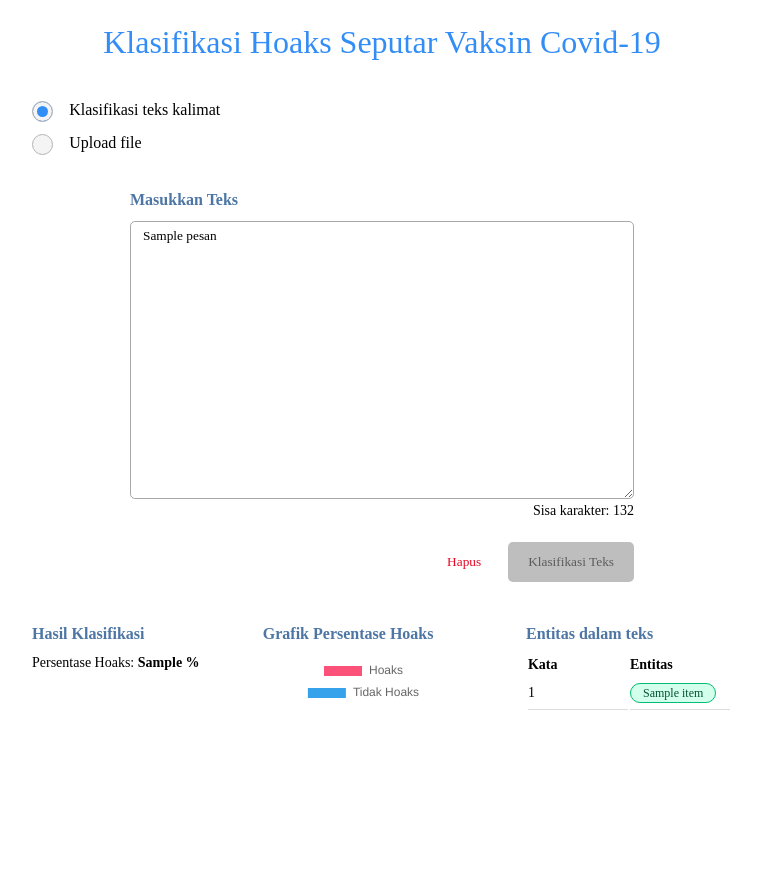
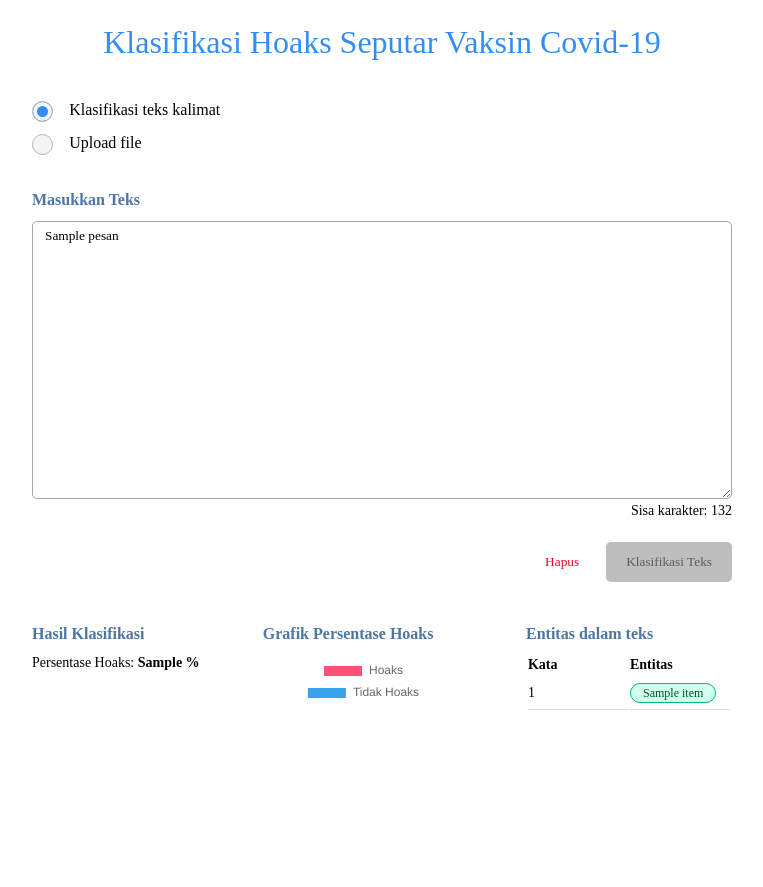
Before and after one commit to mfadilk22/klasifikasi-hoaks, a Flask app: template templates/index.html in a window 1280 px wide. Shown: the whole page, without its empty margins (258-1021 px from the left). Run offline with Flask 2, Linux system fonts and the light colour scheme; the template is opened without the code that fills it: most values are stand-ins (such as "Sample title", 1, 10 or a date in 2020); parts of the project's set-up code (start-up, migrations or seed data) failed here and were passed over; some libraries are stand-ins or nearby versions.

Commit message:
Update: Layout

```diff
--- a/static/css/main.css
+++ b/static/css/main.css
@@ -76,7 +76,7 @@ textarea:focus{
 
 .textarea-field{
     position: static;
-    width: 504px;
+    width: 100%;
     height: 278px;
     border: 1px solid #A8A8A8;
     border-radius: 5px;
@@ -109,7 +109,7 @@ input[type="radio"]{
     display:flex;
     flex-direction: column;
     justify-content: flex-start;
-    align-items: center;
+    /* align-items: center; */
     flex-wrap: wrap;
     /* flex: 200px; */
     margin-top: 12px;
```
